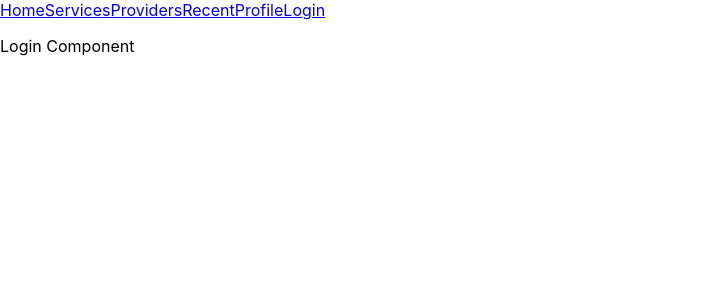
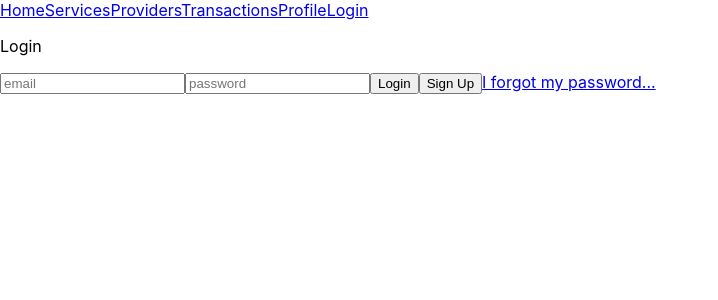
Before and after one commit to tom-blk/reciprocal-services-webapp, a React (Create React App) app: page /login in a window 1280 px wide. Shown: the top 300 px of the page, without its empty margins (0-718 px from the left). Built offline with nearby package versions, Linux system fonts and the light colour scheme.

Commit message:
rearranged components, started implementing firebase login system until unknown error

```diff
--- a/package.json
+++ b/package.json
@@ -6,6 +6,7 @@
     "@testing-library/jest-dom": "^5.16.5",
     "@testing-library/react": "^13.4.0",
     "@testing-library/user-event": "^13.5.0",
+    "firebase": "^9.15.0",
     "react": "^18.2.0",
     "react-dom": "^18.2.0",
     "react-router": "^6.6.1",
--- a/src/App.js
+++ b/src/App.js
@@ -3,10 +3,10 @@ import { Route, Routes } from 'react-router';
 import Home from './routes/home/home.component';
 import Nav from './routes/nav/nav.component';
 import LogIn from './routes/login/login.component';
-import RecentAssociates from './routes/recent-associates/recent-associates.component';
 import UserProfile from './routes/user-profile/user-profile.component';
 import Services from './routes/services/services.component';
 import Providers from './routes/providers/providers.component';
+import Transactions from './routes/transactions/transactions.component';
 
 const App = () => {
   return (
@@ -15,7 +15,7 @@ const App = () => {
         <Route index element={<Home/>}/>
         <Route path='/services' element={<Services/>}/>
         <Route path='/providers' element={<Providers/>}/>
-        <Route path='/recentAssociates' element={<RecentAssociates/>}/>
+        <Route path='/transactions' element={<Transactions/>}/>
         <Route path='/userProfile' element={<UserProfile/>}/>
         <Route path='/login' element={<LogIn/>}/>
       </Route>
--- a/src/routes/login/login.component.jsx
+++ b/src/routes/login/login.component.jsx
@@ -1,7 +1,52 @@
+import { useEffect, useState } from "react";
+import { signInWithEmailAndPassword } from "firebase/auth";
+import auth from "../../utils/firebase";
+import { Link } from "react-router-dom";
+
 const LogIn = () => {
+
+    const [email, setEmail] = useState('');
+    const [password, setPassword] = useState('');
+
+    const [errorCode, setErrorCode] = useState('');
+    const [errorMessage, setErrorMessage] = useState('');
+
+    const [user, setUser] = useState(undefined);
+
+    useEffect(() => {
+        console.log(errorCode, errorMessage)
+    }, [errorMessage])
+
+    const signIn = () => {
+        console.log(email, password)
+        signInWithEmailAndPassword(auth, email, password)
+            .then((userCredential) => {
+                setUser(userCredential.user);
+                console.log('logged in')
+            })
+            .catch((error) => {
+                console.log('error')
+                setErrorCode(error.code);
+                setErrorMessage(error.message);
+            });
+    }
+
     return(
        <div>
-        <p>Login Component</p>
+            <p>Login</p>
+            <input
+                type={"email"}
+                placeholder="email"
+                onChange={e => setEmail(e.target.value)}
+            />
+            <input
+                type={"password"}
+                placeholder="password"
+                onChange={e => setPassword(e.target.value)}
+            />
+            <button onClick={e => signIn()}>Login</button>
+            <button>Sign Up</button>
+            <Link to='/signup'>I forgot my password...</Link>
         </div>
     )
 }
--- a/src/routes/nav/nav.component.jsx
+++ b/src/routes/nav/nav.component.jsx
@@ -7,7 +7,7 @@ const Nav = () => {
             <Link to='/'>Home</Link>
             <Link to='/services'>Services</Link>
             <Link to='/providers'>Providers</Link>
-            <Link to='/recentAssociates'>Recent</Link>
+            <Link to='/transactions'>Transactions</Link>
             <Link to='/userProfile'>Profile</Link>
             <Link to='/login'>Login</Link>
             <Outlet/>
--- a/src/routes/recent-associates/recent-associates.component.jsx
+++ /dev/null
@@ -1,7 +0,0 @@
-const RecentAssociates = () => {
-    return(
-        <div>Associates</div>
-    )
-}
-
-export default RecentAssociates
--- /dev/null
+++ b/src/routes/transactions/transactions.component.jsx
@@ -0,0 +1,7 @@
+const Transactions = () => {
+    return(
+        <div>Transactions</div>
+    )
+}
+
+export default Transactions
```
Also changed, not shown: src/components/transaction-card/transaction-card.component.jsx (added, +7 -0 lines), src/datamodels/transactions/transactions-examples.js (added, +51 -0 lines), src/components/transaction-card/transaction-card.styles.scss (added), src/routes/transactions/transactions.styles.scss (added), 2 other files (tests, documents, lock files or other folders).
